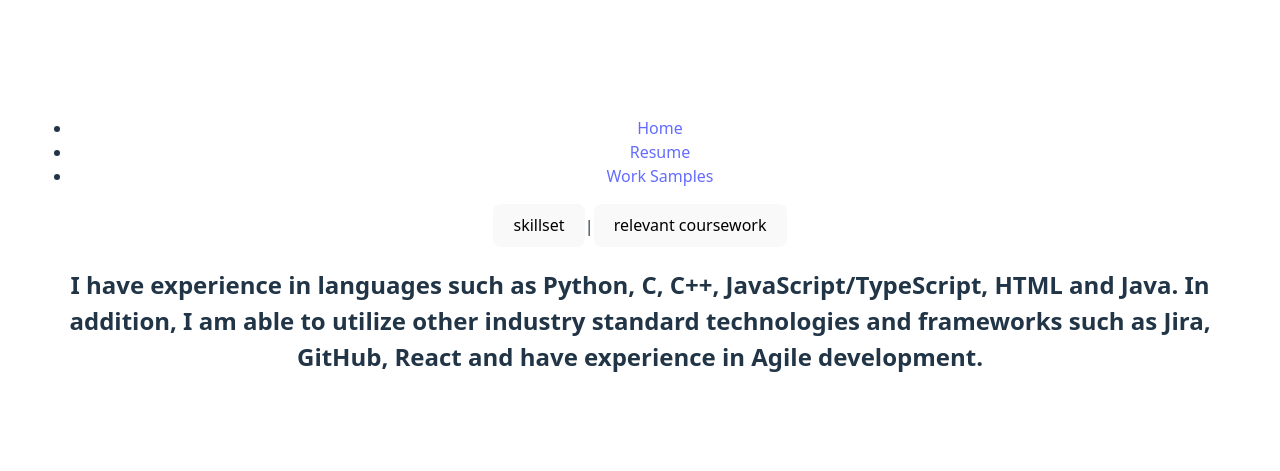
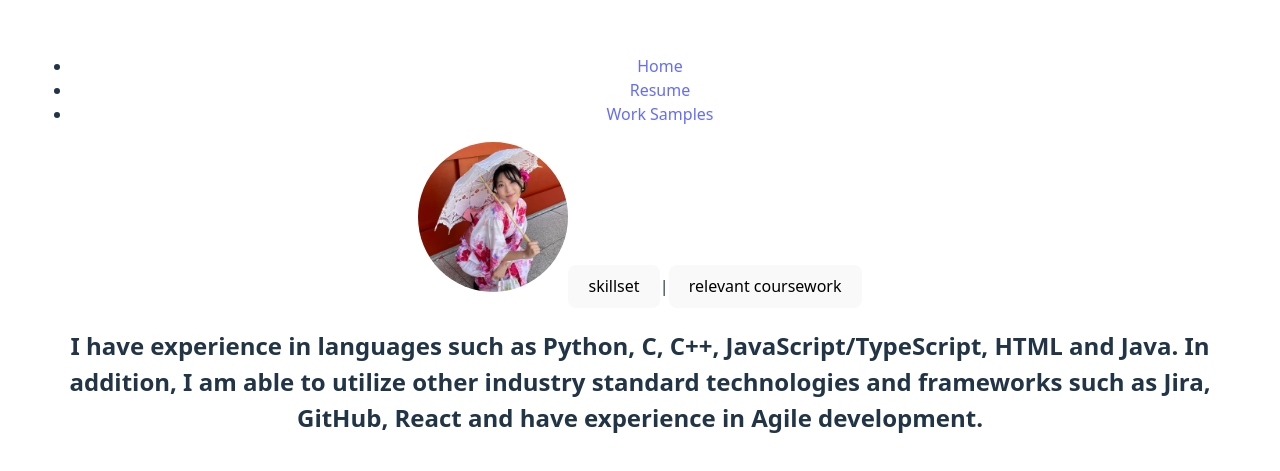
Before and after one commit to Inkyuuu/Inkyuuu.io, a React (Vite) app: page / in a window 1280 px wide. Shown: the part 153-624 px from the top of the page. Built offline with nearby package versions, Linux system fonts and the light colour scheme.

Commit message:
added some stuff

```diff
--- a/src/App.tsx
+++ b/src/App.tsx
@@ -1,6 +1,3 @@
-import { useState } from 'react'
-import reactLogo from './assets/react.svg'
-import viteLogo from '/vite.svg'
 import './App.css'
 import { BrowserRouter, Routes, Route } from "react-router-dom";
 
--- a/src/Home/Home.css
+++ b/src/Home/Home.css
@@ -0,0 +1,6 @@
+.circle-image {
+    width: 150px;
+    height: 150px;
+    border-radius: 50%;
+    object-fit: cover;
+  }
--- a/src/Home/Home.tsx
+++ b/src/Home/Home.tsx
@@ -1,13 +1,15 @@
 import {useState} from 'react'
 import Skills, {type skill_mode} from '../Skills/Skills'
+import './Home.css'
 function Home(){
     const [mode, setMode] = useState<skill_mode>('skillset');
     return(
     <div>
+        <img src="src\assets\IMG_7104.jpg" className = "circle-image"/>
         <button onClick = {() => setMode('skillset')}> skillset </button>
         |
         <button onClick = {() => setMode('coursework')}> relevant coursework </button>
-        <Skills setMode={setMode} mode={mode}/>
+        <Skills mode={mode}/>
     </div>
     );
 }
--- a/src/Navbar/Navbar.tsx
+++ b/src/Navbar/Navbar.tsx
@@ -1,4 +1,3 @@
-import React from "react";
 import { Outlet, Link } from "react-router-dom";
 
 function Navbar(){
--- a/src/Skills/Skills.tsx
+++ b/src/Skills/Skills.tsx
@@ -1,6 +1,5 @@
 export type skill_mode = 'skillset' | 'coursework' | null;
-import {useState} from 'react';
-function Skills({setMode, mode}:{setMode: (value: skill_mode) => void; mode: skill_mode;}){
+function Skills({mode}:{mode: skill_mode;}){
     return(
         <div className =  "option">
             <div>
```
Also changed, not shown: package.json (+5 -2 lines), src/assets/IMG_7104.jpg (added), 1 other file (tests, documents, lock files or other folders).
